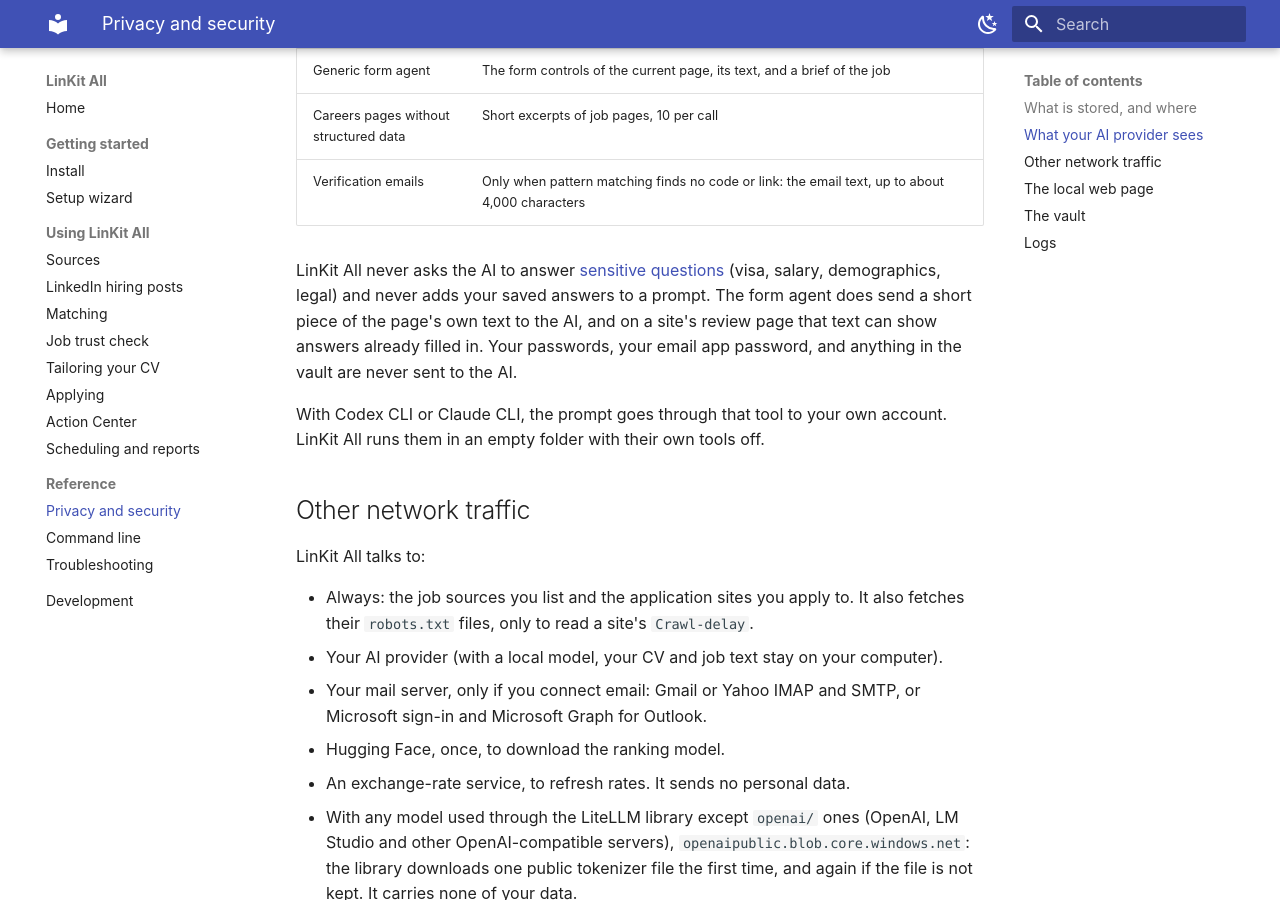
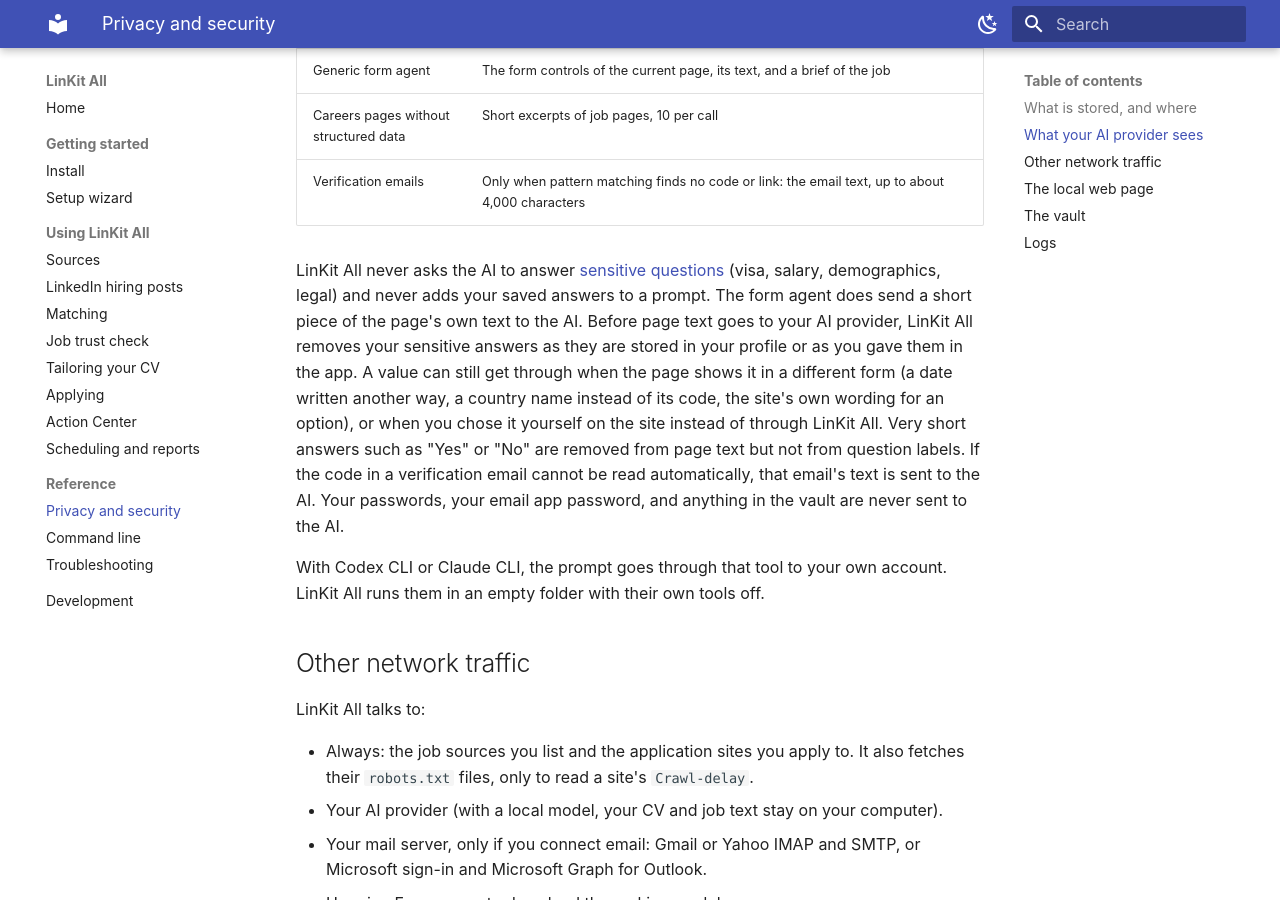
Before and after one commit to silentco2/LinKit-All, an MkDocs documentation site: the page built from docs/privacy.md, in a window 1280 px wide and 900 px high, scrolled down 1486 px. Built offline with MkDocs 1.6.1 and Material for MkDocs 9.7.7, drawn with Linux system fonts in a browser that asks for light colours.

Commit message:
Say what the app removes from page text sent to the AI, and what it cannot
Co-Authored-By: Claude Fable 5.2 <noreply@anthropic.com>

```diff
--- a/docs/privacy.md
+++ b/docs/privacy.md
@@ -43,8 +43,13 @@ your computer. These are the cases:
 
 LinKit All never asks the AI to answer [sensitive questions](action-center.md#sensitive-questions)
 (visa, salary, demographics, legal) and never adds your saved answers to a prompt. The form
-agent does send a short piece of the page's own text to the AI, and on a site's review page that
-text can show answers already filled in. Your
+agent does send a short piece of the page's own text to the AI. Before page text goes to your AI
+provider, LinKit All removes your sensitive answers as they are stored in your profile or as you
+gave them in the app. A value can still get through when the page shows it in a different form (a
+date written another way, a country name instead of its code, the site's own wording for an
+option), or when you chose it yourself on the site instead of through LinKit All. Very short
+answers such as "Yes" or "No" are removed from page text but not from question labels. If the code
+in a verification email cannot be read automatically, that email's text is sent to the AI. Your
 passwords, your email app password, and anything in the vault are never sent to the AI.
 
 With Codex CLI or Claude CLI, the prompt goes through that tool to your own account. LinKit All
```
Also changed, not shown: README.md (+1 -1 lines).
